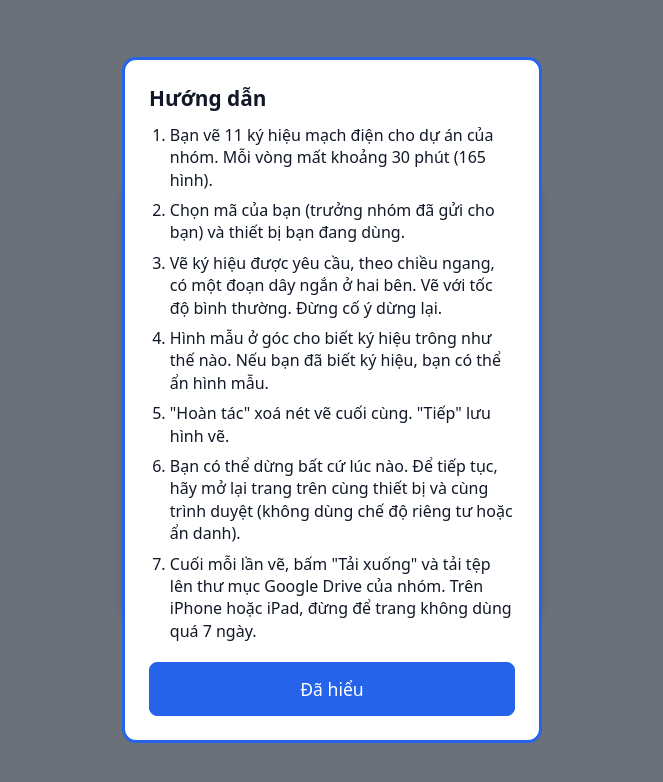
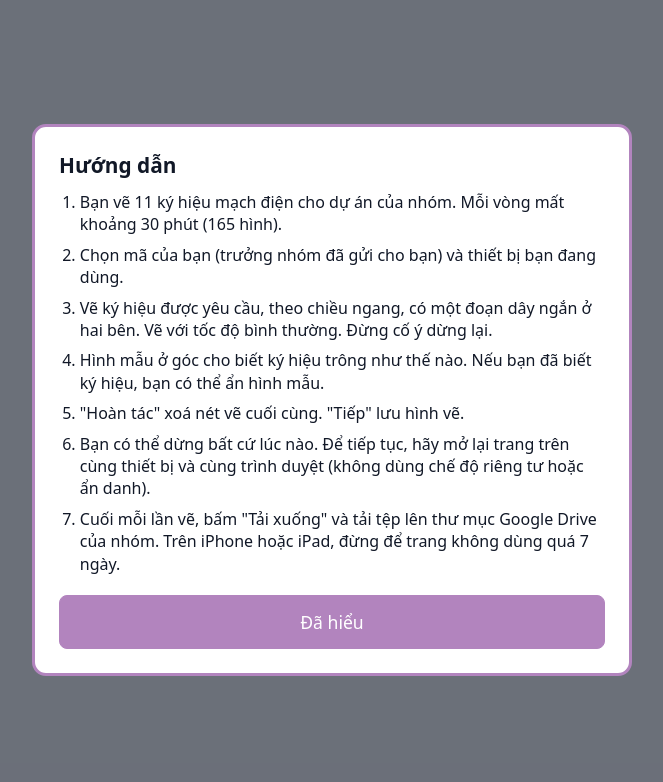
Before and after one commit to nvkhanh029/circuit-symbol-collector, a plain HTML site: page index.html in a window 1280 px wide. Both pictures are taken after a click on the button "Hướng dẫn". Shown: the whole page, without its empty margins (308-971 px from the left). Drawn offline with Linux system fonts and the light colour scheme.

Commit message:
feat(page): widen start card, guide box and style

```diff
--- a/style.css
+++ b/style.css
@@ -13,6 +13,7 @@ html, body {
   -webkit-user-select: none;
   user-select: none;
   -webkit-touch-callout: none;
+  -webkit-tap-highlight-color: transparent;
 }
 
 .hidden { display: none !important; }
@@ -31,7 +32,7 @@ html, body {
 
 .card {
   width: 100%;
-  max-width: 420px;
+  max-width: 540px;                    /* wide enough that the content does not feel cramped */
   background: #fff;
   border-radius: 12px;
   padding: 20px;
@@ -73,7 +74,7 @@ select, button {
 }
 
 button { cursor: pointer; }
-button.primary { background: #2563eb; border-color: #2563eb; color: #fff; }
+button.primary { background: #b284be; border-color: #b284be; color: #fff; }
 button.small { padding: 4px 10px; }
 button:disabled { opacity: 0.45; cursor: not-allowed; }
 
@@ -90,7 +91,7 @@ button:disabled { opacity: 0.45; cursor: not-allowed; }
   align-items: center;
   justify-content: space-between;
   gap: 12px;
-  height: 64px;                        /* fixed: a long symbol name must not change the canvas size */
+  height: 64px;                        /* a long symbol name must not change the canvas size */
   overflow: hidden;
   padding: 8px 12px;
   background: #fff;
@@ -217,7 +218,7 @@ button, select { touch-action: manipulation; }
 .example-box.collapsed img { display: none; }
 
 /* ---------- Guide ---------- */
-.guide-box { text-align: left; border-color: #2563eb; max-height: 100%; overflow: auto; }
+.guide-box { text-align: left; border-color: #b284be; max-width: 600px; max-height: 100%; overflow: auto; }
 .guide-box h2 { margin: 0 0 12px; font-size: 1.3rem; }
 .guide-box ol { margin: 0 0 20px; padding-left: 1.3em; }
 .guide-box li { margin-bottom: 8px; font-size: 1rem; line-height: 1.4; }
@@ -229,3 +230,10 @@ button, select { touch-action: manipulation; }
   .label-box { font-size: 0.92rem; }
   .topbar { gap: 8px; padding: 6px 8px; }
 }
+
+/* Start screen: the Guide and language buttons stay on one line */
+.card .row button { white-space: nowrap; }
+
+/* Focus ring in the main color instead of the browser's blue. It is still shown for keyboard use. */
+button:focus { outline: none; }
+button:focus-visible, select:focus-visible { outline: 3px solid #b284be; outline-offset: 2px; }
```
